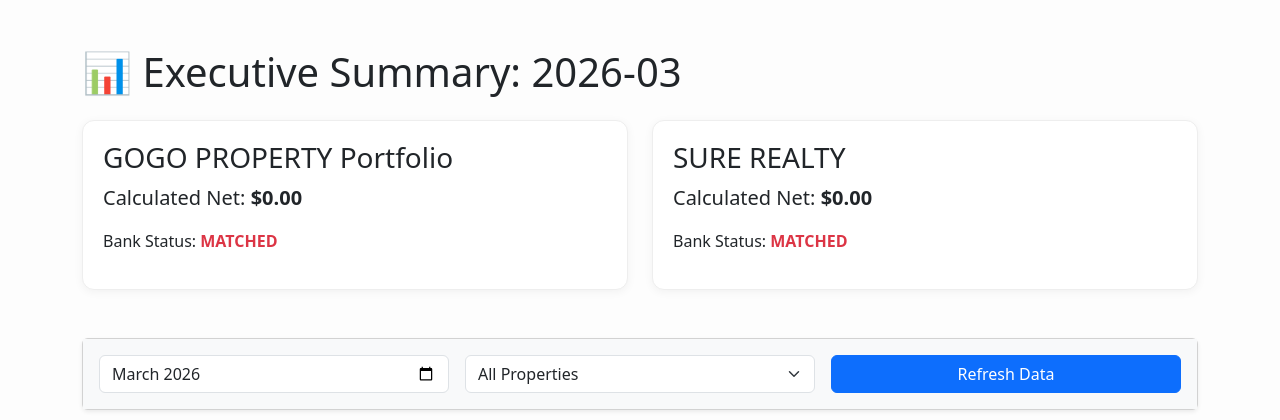
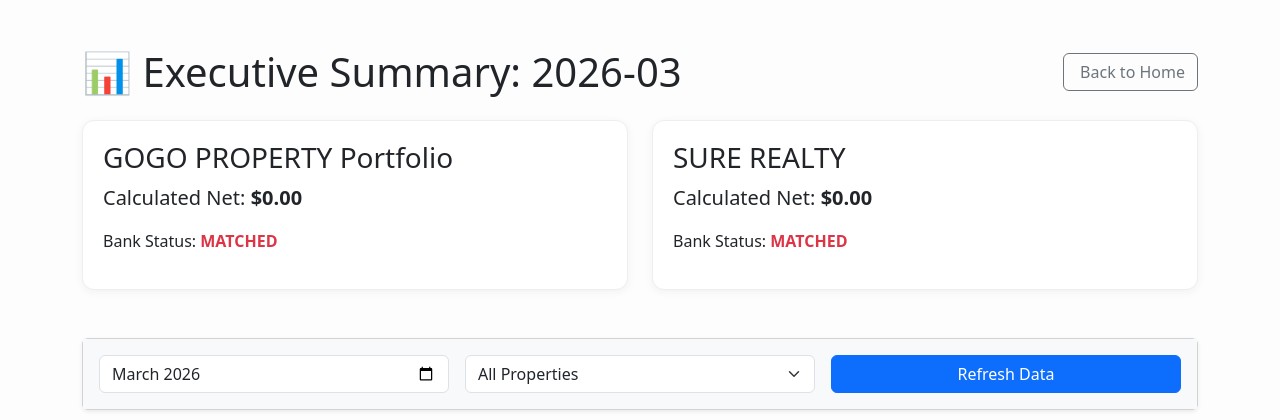
Before and after one commit to kurellsa/smart-renters, a FastAPI app: page /report in a window 1280 px wide. Shown: the top 420 px of the page. Run offline with FastAPI, Linux system fonts and the light colour scheme; data that the repository does not hold is empty.

Commit message:
Add Back to Home button on dashboard and parameters pages
Co-Authored-By: Claude Sonnet 4.6 <noreply@anthropic.com>

```diff
--- a/app/templates/dashboard.html
+++ b/app/templates/dashboard.html
@@ -23,7 +23,10 @@
         <button type="button" class="btn-close" data-bs-dismiss="alert" aria-label="Close"></button>
     </div>
     {% endif %}
-    <h1 class="mb-4">📊 Executive Summary: {{ selected_month }}</h1>
+    <div class="d-flex justify-content-between align-items-center mb-4">
+        <h1 class="mb-0">📊 Executive Summary: {{ selected_month }}</h1>
+        <a href="/" class="btn btn-outline-secondary"><i class="fa-solid fa-arrow-left me-1"></i> Back to Home</a>
+    </div>
 
     <div class="row mb-5">
         <div class="col-md-6">
--- a/app/templates/parameters.html
+++ b/app/templates/parameters.html
@@ -12,6 +12,7 @@
         <div>
             <h2 class="fw-bold"><i class="fa-solid fa-gears text-primary me-2"></i> Property Master</h2>
             <p class="text-muted small mb-0">Manage your portfolio targets and reconciliation parameters.</p>
+            <a href="/" class="btn btn-outline-secondary btn-sm mt-2"><i class="fa-solid fa-arrow-left me-1"></i> Back to Home</a>
         </div>
 
         <div class="card bg-light border-0 p-2">
```
